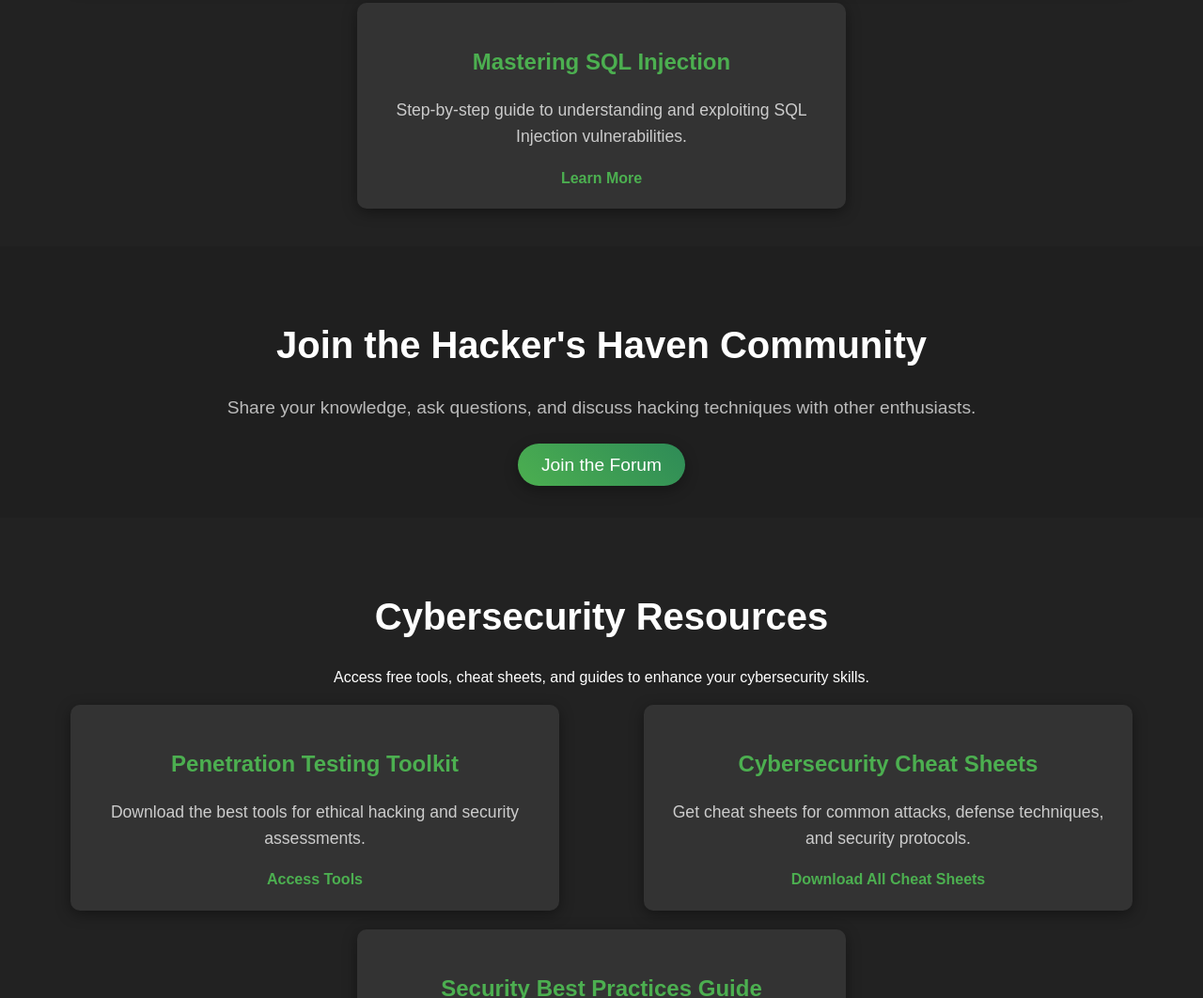
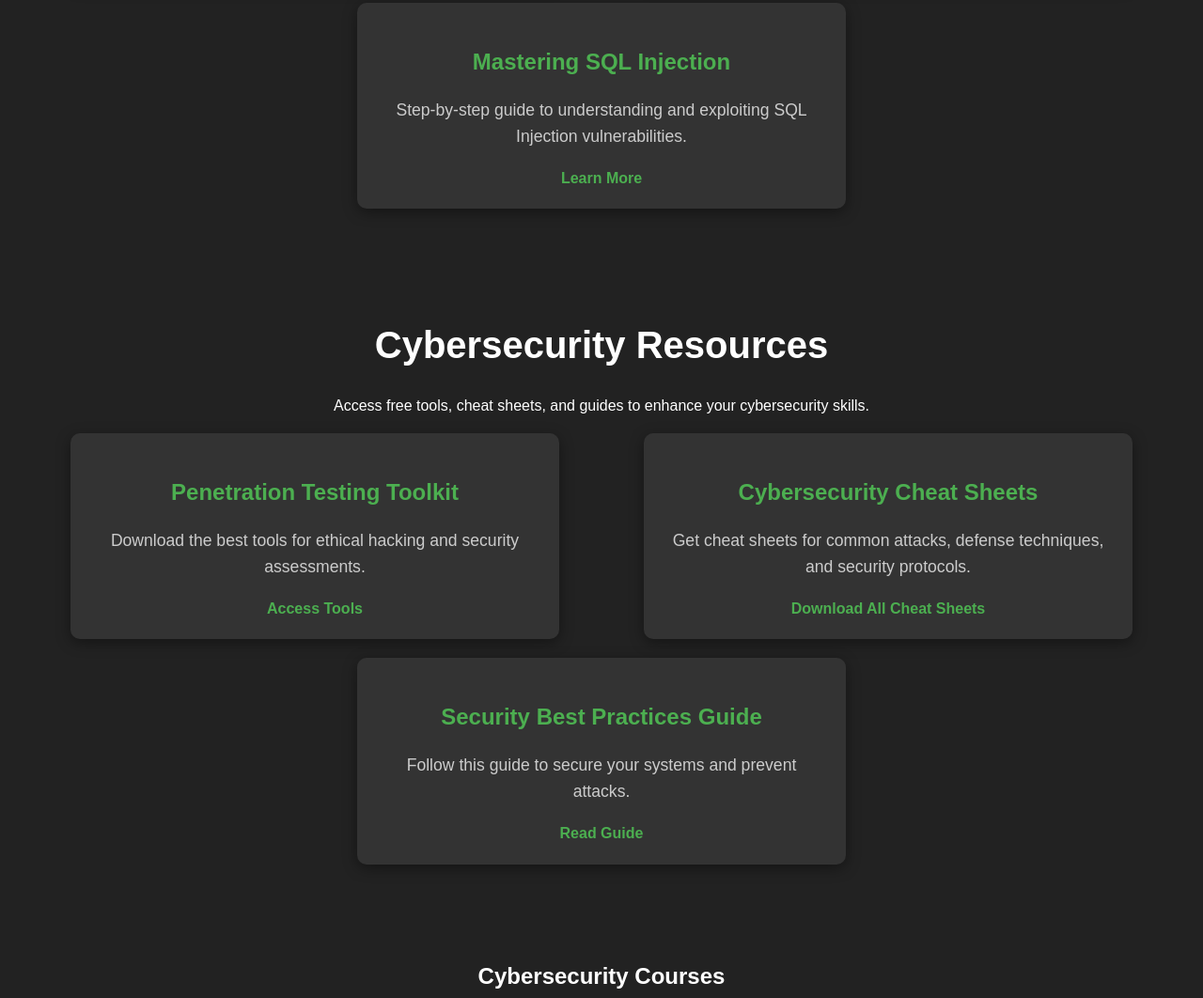
Before and after one commit to manilreddy1/hackers-haven, a plain HTML site: page git projects/basic cs website/index.html in a window 1280 px wide. Shown: the part 2598-3660 px from the top of the page at 94% size. Drawn offline with Linux system fonts and the light colour scheme.

Commit message:
index.html

```diff
--- a/git projects/basic cs website/index.html
+++ b/git projects/basic cs website/index.html
@@ -100,11 +100,11 @@
     </section>
 
     <!-- Community Forum Section -->
-    <section class="forum" id="Community">
+<!--     <section class="forum" id="Community">
         <h2>Join the Hacker's Haven Community</h2>
         <p>Share your knowledge, ask questions, and discuss hacking techniques with other enthusiasts.</p>
         <a href="community.html" class="cta-btn">Join the Forum</a>
-    </section>
+    </section> -->
 
     <!-- Resources Section -->
     <section class="resources" id="resources">
```
